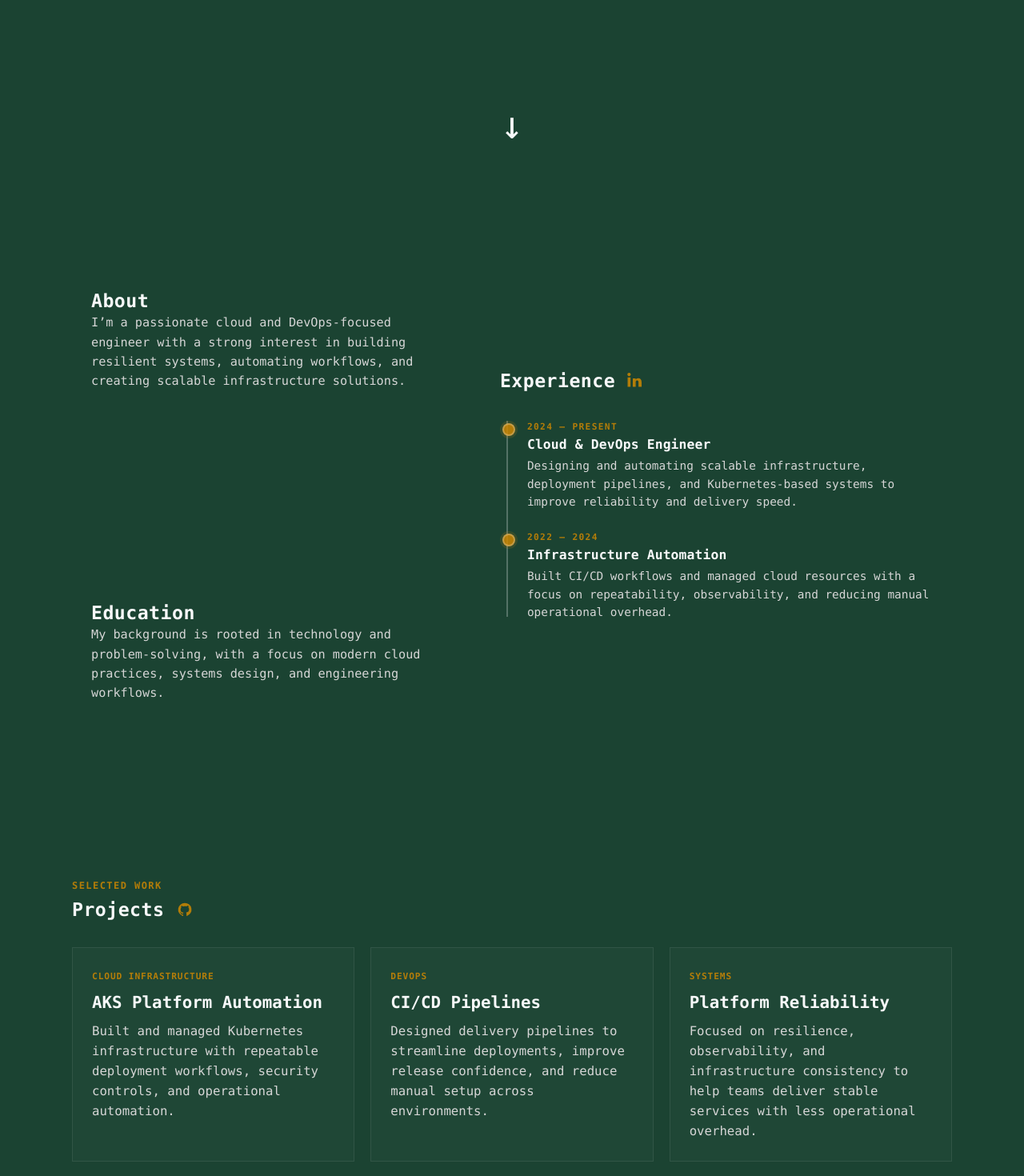
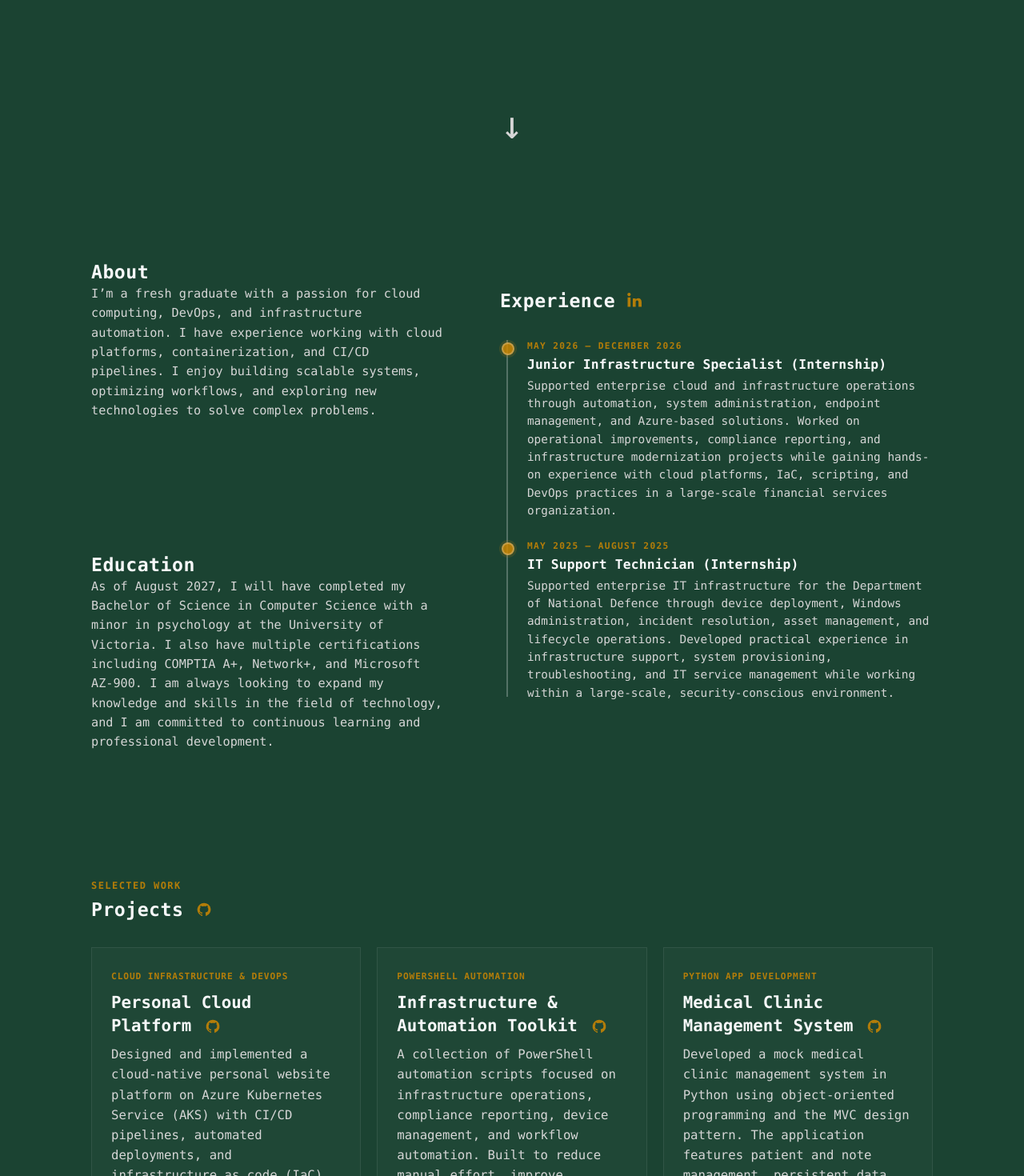
Before and after one commit to Brigghin/personal-aks-platform, a Vue app in the folder app/: page / in a window 1280 px wide. Shown: the part 580-2050 px from the top of the page at 80% size. Built offline with nearby package versions, Linux system fonts and the light colour scheme.

Commit message:
Updated sections to better reflect myself, and improved styling

```diff
--- a/app/src/components/About.vue
+++ b/app/src/components/About.vue
@@ -8,17 +8,19 @@
         <article class="info-card">
           <h2>About</h2>
           <p>
-            I’m a passionate cloud and DevOps-focused engineer with a strong interest
-            in building resilient systems, automating workflows, and creating
-            scalable infrastructure solutions.
+            I’m a fresh graduate with a passion for cloud computing, DevOps, and infrastructure automation. I have
+            experience working with cloud platforms, containerization, and CI/CD pipelines.
+            I enjoy building scalable systems, optimizing workflows, and exploring new technologies to solve complex problems.
           </p>
         </article>
 
         <article class="info-card">
           <h2>Education</h2>
           <p>
-            My background is rooted in technology and problem-solving, with a focus
-            on modern cloud practices, systems design, and engineering workflows.
+            As of August 2027, I will have completed my Bachelor of Science in Computer Science
+            with a minor in psychology at the University of Victoria. I also have multiple certifications
+            including COMPTIA A+, Network+, and Microsoft AZ-900. I am always looking to expand my knowledge and
+            skills in the field of technology, and I am committed to continuous learning and professional development.
           </p>
         </article>
       </div>
@@ -43,12 +45,14 @@
           <div class="timeline-item">
             <div class="timeline-dot"></div>
             <div class="timeline-content">
-              <span class="timeline-date">2024 — Present</span>
-              <h3>Cloud & DevOps Engineer</h3>
+              <span class="timeline-date"> May 2026 — December 2026</span>
+              <h3>Junior Infrastructure Specialist (Internship)</h3>
               <p>
-                Designing and automating scalable infrastructure, deployment
-                pipelines, and Kubernetes-based systems to improve reliability
-                and delivery speed.
+                Supported enterprise cloud and infrastructure operations through automation,
+                system administration, endpoint management, and Azure-based solutions.
+                Worked on operational improvements, compliance reporting, and infrastructure
+                modernization projects while gaining hands-on experience with cloud platforms,
+                IaC, scripting, and DevOps practices in a large-scale financial services organization.
               </p>
             </div>
           </div>
@@ -56,12 +60,15 @@
           <div class="timeline-item">
             <div class="timeline-dot"></div>
             <div class="timeline-content">
-              <span class="timeline-date">2022 — 2024</span>
-              <h3>Infrastructure Automation</h3>
+              <span class="timeline-date">May 2025 — August 2025</span>
+              <h3>IT Support Technician (Internship)</h3>
               <p>
-                Built CI/CD workflows and managed cloud resources with a focus on
-                repeatability, observability, and reducing manual operational
-                overhead.
+                Supported enterprise IT infrastructure for the Department of National Defence through device deployment,
+                Windows administration, incident resolution, asset management, and
+                lifecycle operations. Developed practical experience in
+                infrastructure support, system provisioning, troubleshooting,
+                and IT service management while working within a large-scale,
+                security-conscious environment.
               </p>
             </div>
           </div>
@@ -201,7 +208,7 @@
   width: 12px;
   height: 12px;
   margin-top: 0.7rem;
-  margin-left: 3px;
+  margin-left: 2px;
   border-radius: 50%;
   background: var(--accent);
   border: 2px solid rgba(255, 255, 255, 0.25);
@@ -240,7 +247,7 @@
   font-weight: 400;
 }
 
-@media (max-width: 700px) {
+@media (max-width: 900px) {
   .about {
     height: auto;
     padding: 1rem;
--- a/app/src/components/Contact.vue
+++ b/app/src/components/Contact.vue
@@ -4,10 +4,10 @@
 <template>
   <footer class="contact" id="contact">
     <div class="contact-content">
-      <p class="thanks">Thanks for reading this far.</p>
+      <p class="thanks">If you have gotten this far, thank you for reading!</p>
 
       <a class="email-link" href="mailto:brianbargholz@gmail.com">
-        brianbargholz@gmail.com
+        For questions or inquiries, you can reach me at <br />brianbargholz@gmail.com
       </a>
 
       <div class="social-links">
--- a/app/src/components/Home.vue
+++ b/app/src/components/Home.vue
@@ -76,7 +76,7 @@
 
 h1 {
   font-size: clamp(3.8rem, 5vw, 8rem);
-  line-height: 0.95;
+  line-height: 1.05;
   font-weight: 400;
   color: var(--text);
   margin: 0 0 2.5rem;
@@ -98,8 +98,13 @@ h1 {
   bottom: 5vh;
   transform: translateX(-50%);
   font-size: 3rem;
-  color: var(--text);
+  color: var(--text-muted);
   line-height: 1;
   text-decoration: none;
+  transition: color 0.2s ease;
+}
+
+.scroll-indicator:hover {
+  color: white;
 }
 </style>
--- a/app/src/components/Projects.vue
+++ b/app/src/components/Projects.vue
@@ -23,31 +23,76 @@
 
     <div class="projects-grid">
       <article class="project-card">
-        <span class="project-tag">Cloud Infrastructure</span>
-        <h3>AKS Platform Automation</h3>
+        <span class="project-tag">Cloud Infrastructure & DevOps</span>
+        <h3>Personal Cloud Platform
+        <a
+          class="github-link"
+          href="https://github.com/Brigghin/personal-aks-platform"
+          target="_blank"
+          rel="noopener noreferrer"
+          aria-label="GitHub profile"
+        >
+          <svg viewBox="0 0 24 24" aria-hidden="true">
+            <path d="M12 2a10 10 0 0 0-3.16 19.49c.5.1.68-.22.68-.48v-1.7c-2.77.6-3.36-1.33-3.36-1.33-.45-1.14-1.1-1.45-1.1-1.45-.9-.62.07-.6.07-.6 1 .07 1.53 1.03 1.53 1.03.9 1.54 2.35 1.1 2.92.84.09-.65.35-1.1.63-1.35-2.21-.25-4.54-1.1-4.54-4.9 0-1.08.39-1.97 1.03-2.67-.1-.25-.45-1.28.1-2.66 0 0 .84-.27 2.75 1.02A9.57 9.57 0 0 1 12 6.84c.85 0 1.71.12 2.51.35 1.91-1.29 2.75-1.02 2.75-1.02.55 1.38.2 2.41.1 2.66.64.7 1.03 1.59 1.03 2.67 0 3.81-2.33 4.64-4.55 4.89.36.31.68.92.68 1.86v2.76c0 .27.18.59.69.49A10 10 0 0 0 12 2Z"/>
+          </svg>
+        </a>
+        </h3>
         <p>
-          Built and managed Kubernetes infrastructure with repeatable deployment
-          workflows, security controls, and operational automation.
+          Designed and implemented a cloud-native personal website platform on
+          Azure Kubernetes Service (AKS) with CI/CD pipelines, automated deployments, and
+          infrastructure as code (IaC) using Terraform and Jenkins. The website you are
+          currently viewing is hosted on this platform.
         </p>
       </article>
 
       <article class="project-card">
-        <span class="project-tag">DevOps</span>
-        <h3>CI/CD Pipelines</h3>
+        <span class="project-tag">PowerShell Automation</span>
+        <h3>Infrastructure & Automation Toolkit
+        <a
+          class="github-link"
+          href="https://github.com/Brigghin/PowerShellScripts"
+          target="_blank"
+          rel="noopener noreferrer"
+          aria-label="GitHub profile"
+        >
+          <svg viewBox="0 0 24 24" aria-hidden="true">
+            <path d="M12 2a10 10 0 0 0-3.16 19.49c.5.1.68-.22.68-.48v-1.7c-2.77.6-3.36-1.33-3.36-1.33-.45-1.14-1.1-1.45-1.1-1.45-.9-.62.07-.6.07-.6 1 .07 1.53 1.03 1.53 1.03.9 1.54 2.35 1.1 2.92.84.09-.65.35-1.1.63-1.35-2.21-.25-4.54-1.1-4.54-4.9 0-1.08.39-1.97 1.03-2.67-.1-.25-.45-1.28.1-2.66 0 0 .84-.27 2.75 1.02A9.57 9.57 0 0 1 12 6.84c.85 0 1.71.12 2.51.35 1.91-1.29 2.75-1.02 2.75-1.02.55 1.38.2 2.41.1 2.66.64.7 1.03 1.59 1.03 2.67 0 3.81-2.33 4.64-4.55 4.89.36.31.68.92.68 1.86v2.76c0 .27.18.59.69.49A10 10 0 0 0 12 2Z"/>
+          </svg>
+        </a>
+        </h3>
         <p>
-          Designed delivery pipelines to streamline deployments, improve release
-          confidence, and reduce manual setup across environments.
+          A collection of PowerShell automation scripts focused on
+          infrastructure operations, compliance reporting, device
+          management, and workflow automation. Built to reduce manual
+          effort, improve consistency, and streamline day-to-day IT
+          administration.
         </p>
       </article>
 
       <article class="project-card">
-        <span class="project-tag">Systems</span>
-        <h3>Platform Reliability</h3>
+        <span class="project-tag">Python App Development </span>
+        <h3>Medical Clinic Management System
+        <a
+          class="github-link"
+          href="https://github.com/Brigghin/Mock-Health-Clinic-Program"
+          target="_blank"
+          rel="noopener noreferrer"
+          aria-label="GitHub profile"
+        >
+          <svg viewBox="0 0 24 24" aria-hidden="true">
+            <path d="M12 2a10 10 0 0 0-3.16 19.49c.5.1.68-.22.68-.48v-1.7c-2.77.6-3.36-1.33-3.36-1.33-.45-1.14-1.1-1.45-1.1-1.45-.9-.62.07-.6.07-.6 1 .07 1.53 1.03 1.53 1.03.9 1.54 2.35 1.1 2.92.84.09-.65.35-1.1.63-1.35-2.21-.25-4.54-1.1-4.54-4.9 0-1.08.39-1.97 1.03-2.67-.1-.25-.45-1.28.1-2.66 0 0 .84-.27 2.75 1.02A9.57 9.57 0 0 1 12 6.84c.85 0 1.71.12 2.51.35 1.91-1.29 2.75-1.02 2.75-1.02.55 1.38.2 2.41.1 2.66.64.7 1.03 1.59 1.03 2.67 0 3.81-2.33 4.64-4.55 4.89.36.31.68.92.68 1.86v2.76c0 .27.18.59.69.49A10 10 0 0 0 12 2Z"/>
+          </svg>
+        </a>
+        </h3>
         <p>
-          Focused on resilience, observability, and infrastructure consistency to
-          help teams deliver stable services with less operational overhead.
+          Developed a mock medical clinic management system in Python
+          using object-oriented programming and the MVC design pattern.
+          The application features patient and note management,
+          persistent data storage, a PyQt6 user interface, and
+          automated testing to support reliability and maintainability.
         </p>
       </article>
+
     </div>
   </section>
 </template>
@@ -56,14 +101,22 @@
 .projects {
   width: 100%;
   min-height: 100vh;
-  padding: 5rem 1.5rem 4rem;
+  padding: 5rem 1rem 4rem;
   box-sizing: border-box;
 }
 
 .section-header {
-  max-width: 1100px;
+  width: min(100%, 1100px);
   margin: 0 auto 2rem;
-  padding: 0 1rem;
+  padding: 0 1.5rem;
+  box-sizing: border-box;
+}
+
+.projects-grid {
+  width: min(100%, 1100px);
+  margin: 0 auto;
+  padding: 0 1.5rem;
+  box-sizing: border-box;
 }
 
 .eyebrow {
@@ -91,7 +144,13 @@
   color: var(--text);
 }
 
+.title-row .github-link {
+  top: 0;
+}
+
 .github-link {
+  position: relative;
+  top: 4px;
   display: inline-flex;
   align-items: center;
   justify-content: center;
@@ -115,9 +174,8 @@
 }
 
 .projects-grid {
-  max-width: 1100px;
+  width: min(100%, 1100px);
   margin: 0 auto;
-  padding: 0 1rem;
   display: grid;
   grid-template-columns: repeat(3, minmax(0, 1fr));
   gap: 1.25rem;
@@ -154,17 +212,7 @@
   font-size: 0.98rem;
 }
 
-@media (max-width: 800px) {
-  .projects {
-    padding-left: 1rem;
-    padding-right: 1rem;
-  }
-
-  .section-header,
-  .projects-grid {
-    padding: 0;
-  }
-
+@media (max-width: 900px) {
   .projects-grid {
     grid-template-columns: 1fr;
   }
```
